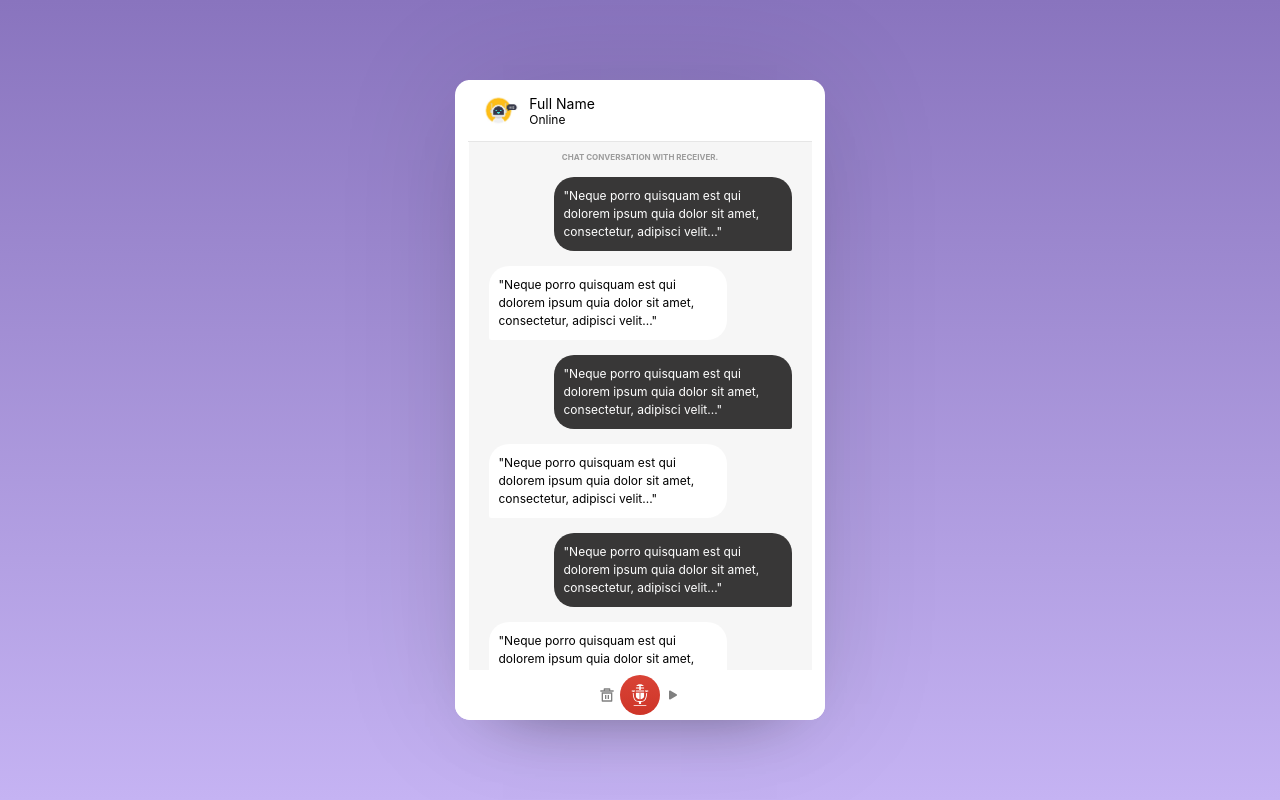
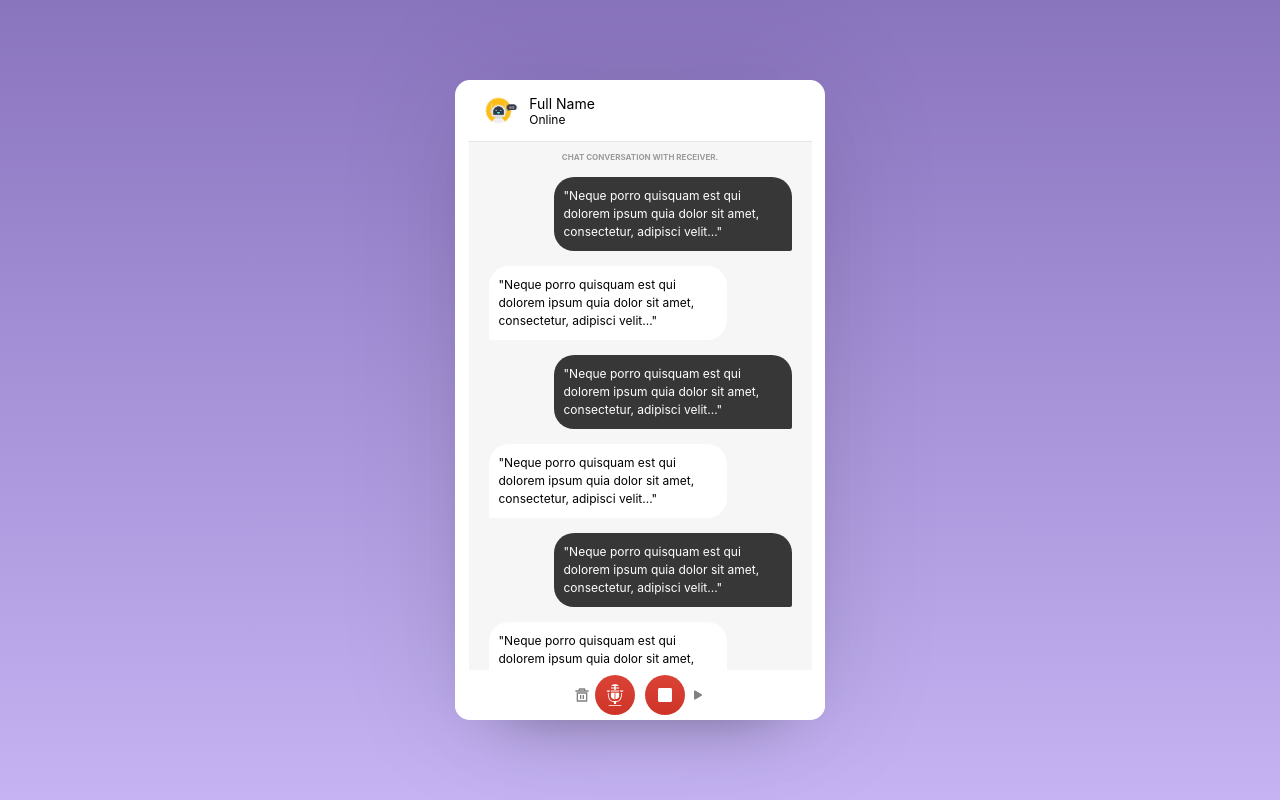
Before and after one commit to keishaharris/chitcheddar, a React (Create React App) app: page / in a window 1280 px wide. Built offline with nearby package versions, Linux system fonts and the light colour scheme; no server answers.

Commit message:
added two button in send component

```diff
--- a/src/components/SendBox.js
+++ b/src/components/SendBox.js
@@ -47,6 +47,7 @@ export default function SendBox(){
 	  }
 
 	  const handleRecord = (e) => {
+		  console.log('start', )
 		  if(audio == 'inactive'){
 			console.log('record start', e);
 			rec.start();
@@ -69,7 +70,9 @@ export default function SendBox(){
 
 			{audio == 'inactive' ? <GiOldMicrophone size="1.5em" color="white"/> : <FaStop color="white"/>}
 			</div>
-
+			<div id="record" >
+			<FaStop color="white"/>
+			</div>
 			<BsFillPlayFill size="1em" color="gray"/>
 		</div>
         )
```
